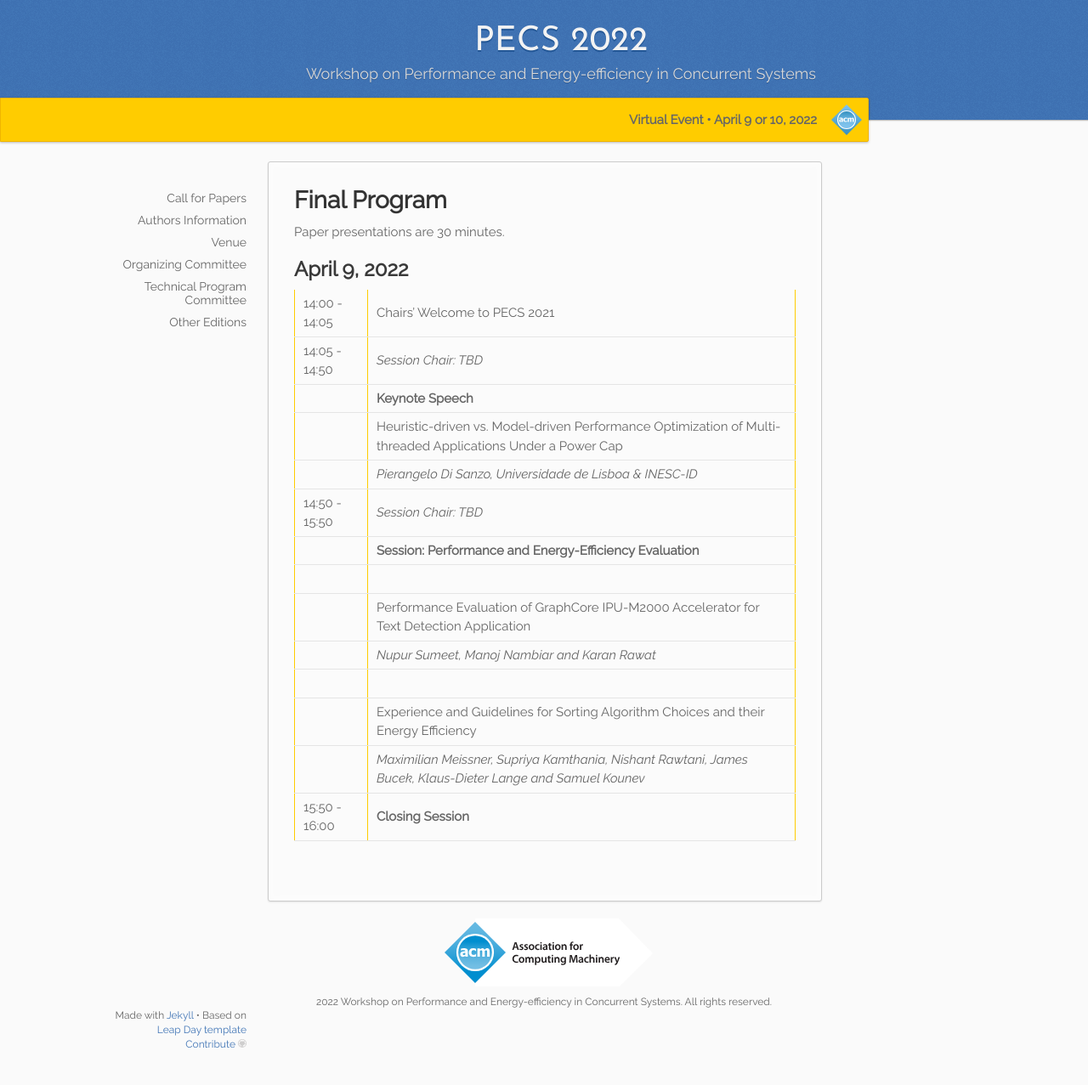
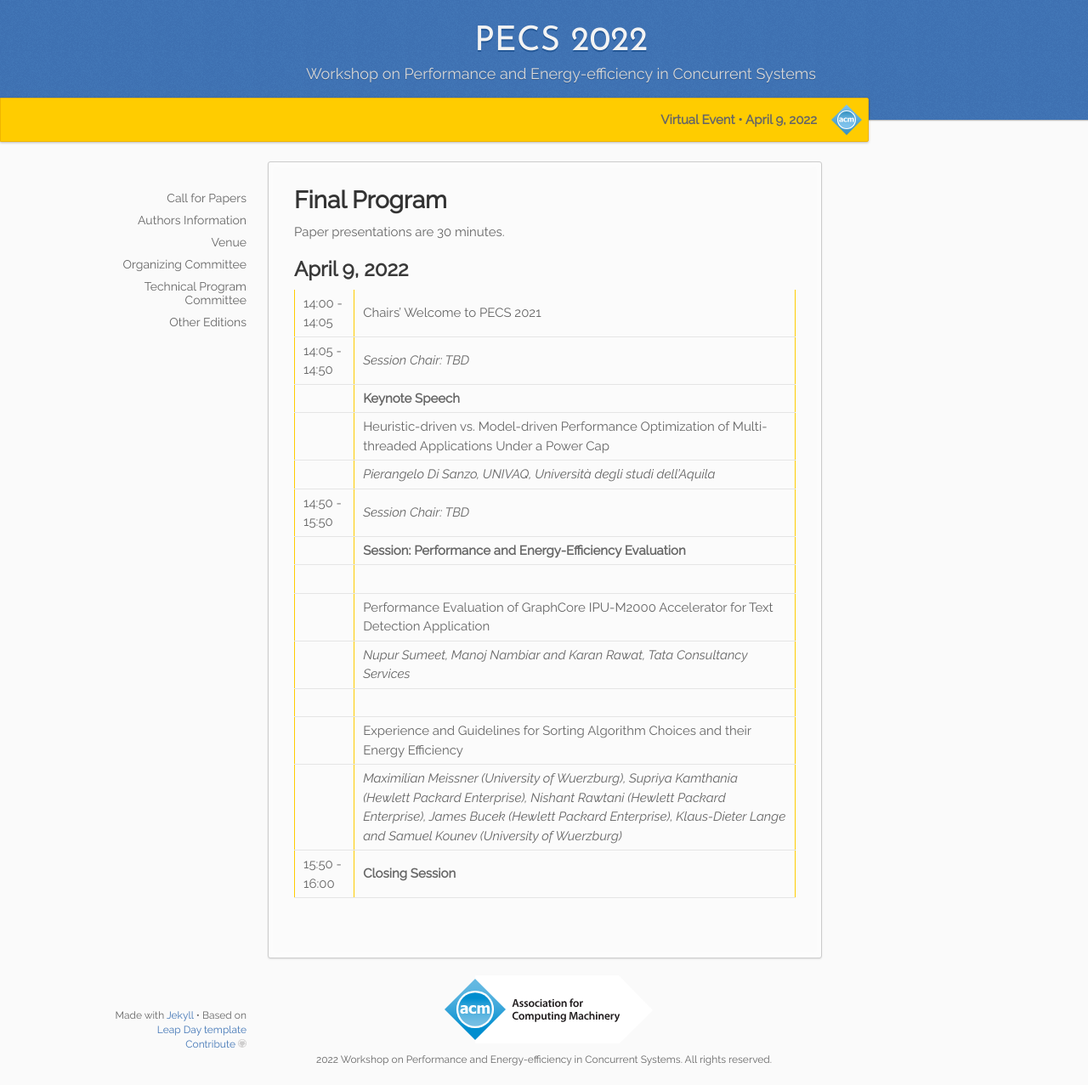
Before and after one commit to pecs-workshop/pecs-workshop.github.io, a Jekyll site: the page built from _2022/05.program.md, in a window 1280 px wide and 1277 px high. Shown: the whole window at 85% size. Built offline with Jekyll 4.4.1, drawn with Linux system fonts in a browser that asks for light colours.

Commit message:
Finalized program 2022 and dates

```diff
--- a/_2022/05.program.md
+++ b/_2022/05.program.md
@@ -13,13 +13,13 @@ Paper presentations are 30 minutes.
 | 14:05 - 14:50 | *Session Chair: TBD* |
 | | **Keynote Speech** |
 | | Heuristic-driven vs. Model-driven Performance Optimization of Multi-threaded Applications Under a Power Cap |
-| | *Pierangelo Di Sanzo, Universidade de Lisboa & INESC-ID* |
+| | *Pierangelo Di Sanzo, UNIVAQ, Università degli studi dell'Aquila* |
 | 14:50 - 15:50 | *Session Chair: TBD* |
 | | **Session: Performance and Energy-Efficiency Evaluation** |
 | | |
 | | Performance Evaluation of GraphCore IPU-M2000 Accelerator for Text Detection Application |
-| | *Nupur Sumeet, Manoj Nambiar and Karan Rawat* |
+| | *Nupur Sumeet, Manoj Nambiar and Karan Rawat, Tata Consultancy Services* |
 | | |
 | | Experience and Guidelines for Sorting Algorithm Choices and their Energy Efficiency |
-| | *Maximilian Meissner, Supriya Kamthania, Nishant Rawtani, James Bucek, Klaus-Dieter Lange and Samuel Kounev* |
+| | *Maximilian Meissner (University of Wuerzburg), Supriya Kamthania (Hewlett Packard Enterprise), Nishant Rawtani (Hewlett Packard Enterprise), James Bucek (Hewlett Packard Enterprise), Klaus-Dieter Lange and Samuel Kounev (University of Wuerzburg)* |
 | 15:50 - 16:00 | **Closing Session** |
--- a/_config.yml
+++ b/_config.yml
@@ -18,7 +18,7 @@ collections:
     permalink: /:collection/:title
     venue: "Virtual Event"
     location: "virtual conference"
-    dates: "April 9 or 10, 2022"
+    dates: "April 9, 2022"
     pagelimit: "8"
     short_pagelimit: "4"
     submission_link: "https://easychair.org/my/conference?conf=pecs2022"
```
Also changed, not shown: _2022/_important_dates.md (+1 -1 lines).
